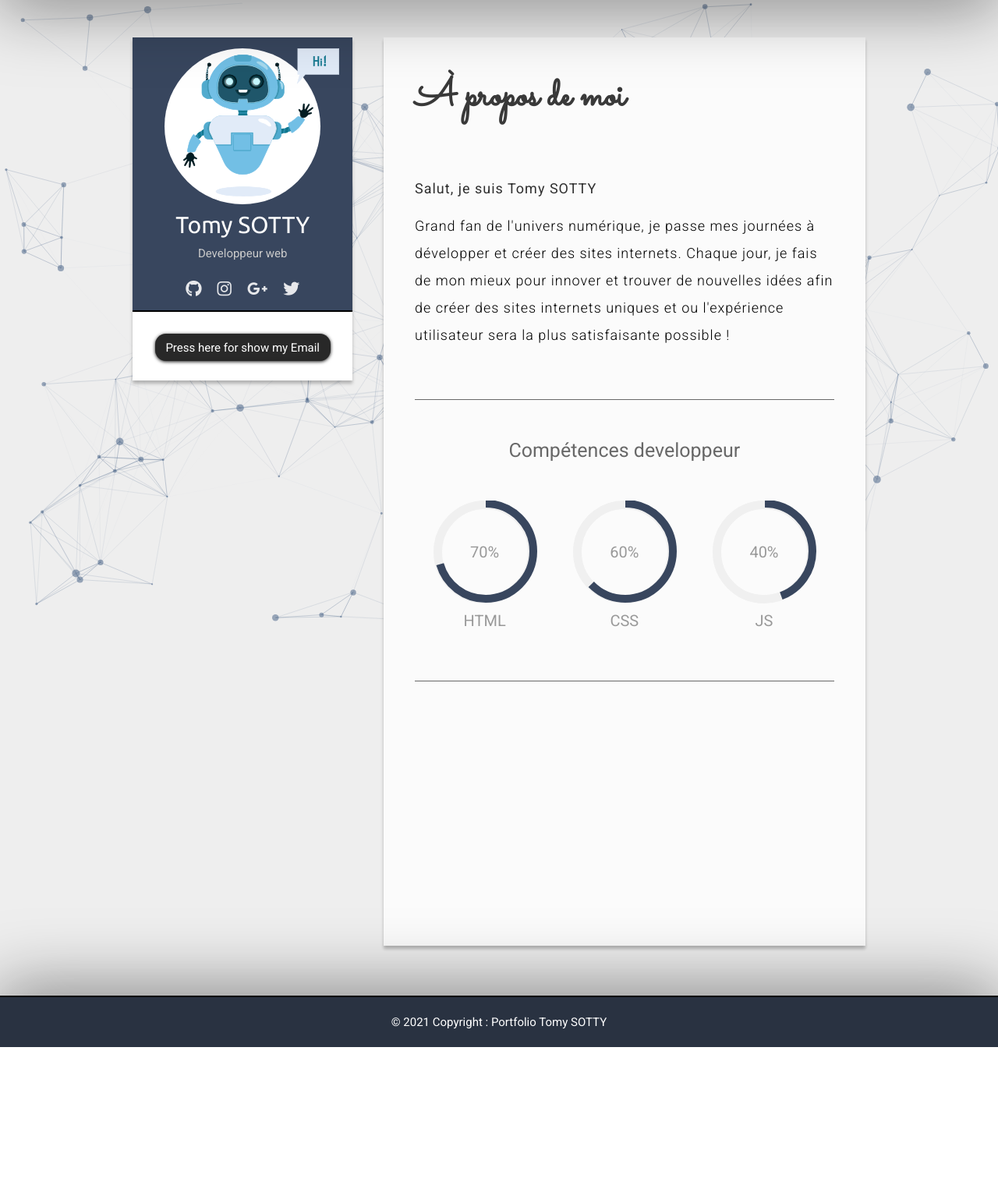
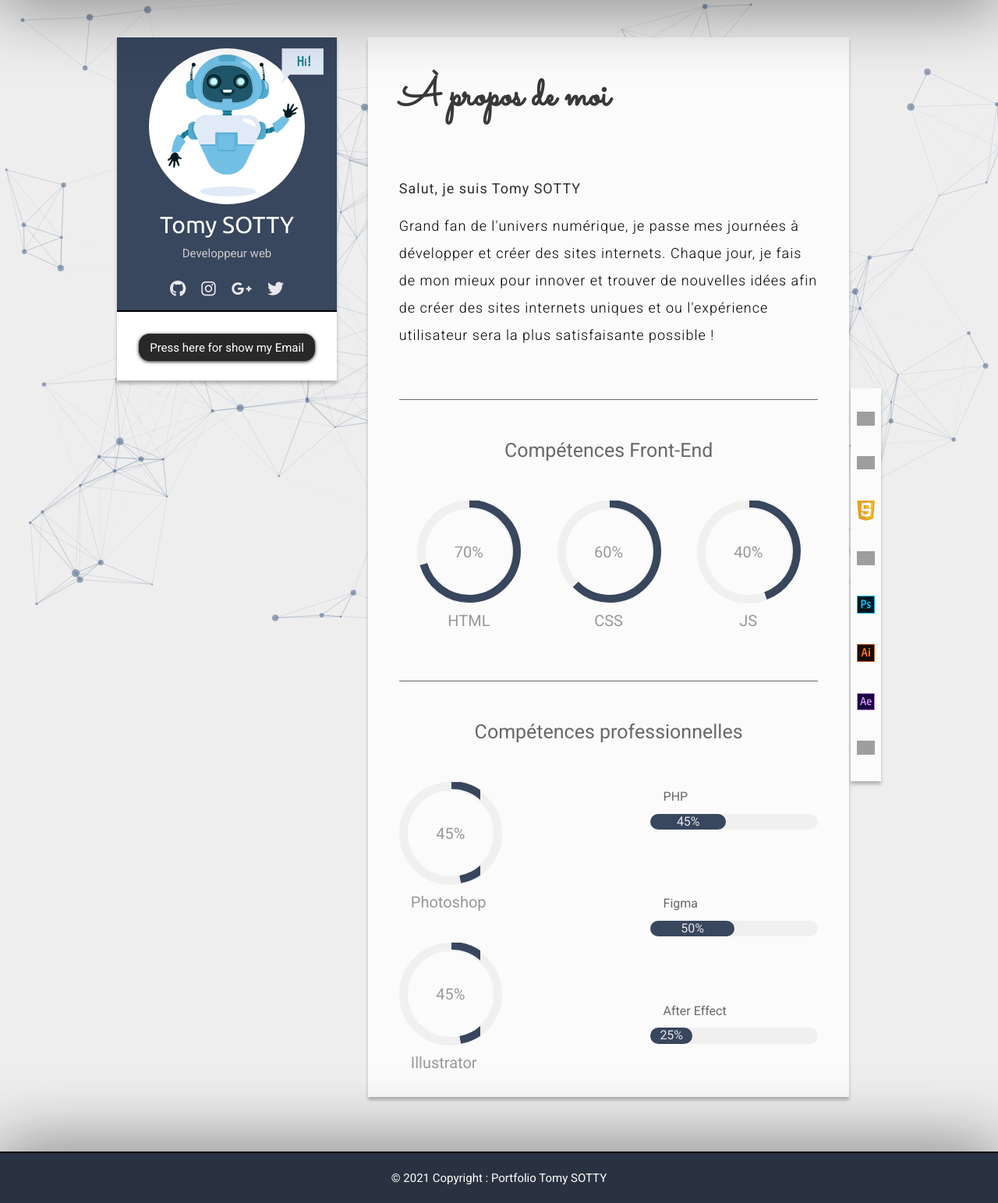
Before and after one commit to Tomy-my/Portfolio-ASC, a PHP site: page /cv.php in a window 1280 px wide. Shown: the part 66-1609 px from the top of the page at 78% size. Before the commit the page ends 1409 px from the top, so only its background shows below. Run offline with PHP 8.4, Linux system fonts and the light colour scheme; some libraries are stand-ins or nearby versions; grey boxes are pictures that could not be loaded.

Commit message:
skills pro

```diff
--- a/css/style.css
+++ b/css/style.css
@@ -236,7 +236,7 @@ p#en{
   right: 0;
 
   width: 100%;
-  height: 145vh;
+  height: 170vh;
   margin-top: 6vh;
   margin-left: auto;
   margin-right: auto;
@@ -353,6 +353,7 @@ button.email{
   width: 36vw;
   height: 97%;
   margin-left: 40px;
+  margin-right: 2px;
   padding: 40px;
   padding-bottom: 0px;
 
@@ -473,6 +474,117 @@ button.email{
   animation: show3 2s;
 }
 
+.personnel{
+  margin-top: 50px;
+}
+
+.personnel h3{
+  margin-bottom: 50px;
+
+  font-size: 25px;
+  font-weight: normal;
+  text-align: center;
+  color: #686868;
+}
+
+.int_personnel{
+  display: flex;
+  justify-content: space-around;
+}
+
+.circle_personnel{
+  display: flex;
+  flex-direction: column;
+  justify-content: space-around;
+
+  width: 50%;
+}
+
+.circle_personnel figure.chart p{
+  margin-top: 10px;
+  margin-bottom: 40px;
+  padding-left: 15px;
+  width: 78%;
+}
+
+.circle_personnel .chart{
+  width: 38%;
+}
+
+.circle_personnel svg{
+  width: 102%;
+}
+
+.chart[data-percent='4'] .outer {
+  stroke-dashoffset: 355;         /*Valeur de fin */
+  animation: show4 2s;
+}
+
+.chart[data-percent='5'] .outer {
+  stroke-dashoffset: 355;         /*Valeur de fin */
+  animation: show5 2s;
+}
+
+
+.slide_personnel{
+  display: flex;
+  flex-direction: column;
+  justify-content: space-around;
+
+  width: 50%;
+
+  color: #686868;
+}
+
+.slide_php, .slide_ae, .slide_figma{
+  width: 80%;
+  height: 5%;
+  margin-top: -110px;
+  margin-bottom: 15px;
+  margin-left: auto;
+  border-radius: 30px;
+  background-color: #f0f0f0;
+
+  color: #e6e6e6;
+}
+
+.int_php{
+  width: 45%;
+  height: 100%;
+  border-radius: 30px;
+  background-color: #38465e;
+
+  text-align: center;
+}
+
+.int_ae{
+  width: 25%;
+  height: 100%;
+  border-radius: 30px;
+  background-color: #38465e;
+
+  text-align: center;
+}
+
+.int_figma{
+  width: 50%;
+  height: 100%;
+  border-radius: 30px;
+  background-color: #38465e;
+
+  text-align: center;
+}
+
+p#title_slide{
+  margin-top: -52px;
+  padding-left: 70px;
+}
+
+
+
+
+
+
 /* -----Animation cv----- */
 .social_cv a:hover{
   transform: scale(1.1);
@@ -514,11 +626,63 @@ button.email:hover{
   }
 
   to {
-    stroke-dashoffset: 365;      /*Valeur de fin */
+    stroke-dashoffset: 355;      /*Valeur de fin */
+  }
+}
+
+@keyframes show4 {
+  from {
+    stroke-dashoffset: 535;
+  }
+
+  to {
+    stroke-dashoffset: 355;      /*Valeur de fin */
+  }
+}
+
+@keyframes show5 {
+  from {
+    stroke-dashoffset: 535;
+  }
+
+  to {
+    stroke-dashoffset: 355;      /*Valeur de fin */
   }
 }
 
 
+
+
+
+
+
+
+.skills_right{
+  display: flex;
+  flex-direction: column;
+  justify-content: space-around;
+  position: relative;
+
+  top: 0;
+  bottom: 0;
+  left: 0;
+  right: 0;
+
+  width: 3vw;
+  height: 63vh;
+  margin-top: 450px;
+
+
+  background: #fbfbfb;
+  box-shadow: 0px 4px 4px rgba(0, 0, 0, 0.25);
+
+  text-align: center;
+}
+
+.cadre_img img{
+  width: 60%;
+  margin-bottom: 25px;
+}
 
 
 
--- a/cv.php
+++ b/cv.php
@@ -29,7 +29,7 @@ include('header.php');
             </div>
             <div class="skills">
                 <div class="titre_skills">
-                    <h3>Compétences developpeur</h3>
+                    <h3>Compétences Front-End</h3>
                 </div>
                 <div class="int_skills">
                     <figure class="chart" data-percent="1">
@@ -56,11 +56,52 @@ include('header.php');
                 </div>
             </div>
             <div class="personnel">
-
+                    <h3>Compétences professionnelles</h3>
+                <div class="int_personnel">
+                    <div class="circle_personnel">
+                        <figure class="chart" data-percent="4">
+                            <figcaption>45%</figcaption>
+                            <svg width="200" height="200">
+                                <circle class="outer" cx="125" cy="67" r="61" transform="rotate(-90, 95, 95)"/>
+                            </svg>
+                            <p>Photoshop</p>
+                        </figure>
+                        <figure class="chart" data-percent="5">
+                            <figcaption>45%</figcaption>
+                            <svg width="200" height="200">
+                                <circle class="outer" cx="125" cy="67" r="61" transform="rotate(-90, 95, 95)"/>
+                            </svg>
+                            <p>Illustrator</p>
+                        </figure>
+                    </div>
+                    <div class="slide_personnel">
+                        <p id="title_slide">PHP</p>
+                        <div class="slide_php">
+                            <div class="int_php"><p><span>0</span>%</p></div>
+                        </div>
+                        <p id="title_slide">Figma</p>
+                        <div class="slide_figma">
+                            <div class="int_figma"><p><span>0</span>%</p></div>
+                        </div>
+                        <p id="title_slide">After Effect</p>
+                        <div class="slide_ae">
+                            <div class="int_ae"><p><span>0</span>%</p></div>
+                        </div>
+                    </div>
+                </div>
             </div>
         </div>
+        <div class="skills_right">
+            <div class="cadre_img"><img src="img/html.png" alt="Logo HTML" style="margin-top: 25px;"> </div>
+            <div class="cadre_img"><img src="img/css.png" alt="Logo CSS"> </div>
+            <div class="cadre_img"><img src="img/js.png" alt="Logo JS"> </div>
+            <div class="cadre_img"><img src="img/mysql.png" alt="Logo MYSQL"> </div>
+            <div class="cadre_img"><img src="img/ps.png" alt="Logo PHOTOSHOP"> </div>
+            <div class="cadre_img"><img src="img/ai.png" alt="Logo ILLUSTRATOR"> </div>
+            <div class="cadre_img"><img src="img/ae.png" alt="Logo AFTER EFFECT"> </div>
+            <div class="cadre_img"><img src="img/figma.png" alt="Logo FIGMA"> </div>
+        </div>
     </div>
-
 <?php
 include('footer.php');
 ?>
--- a/js/script.js
+++ b/js/script.js
@@ -12,3 +12,52 @@ d1.addEventListener("click", () => {
         p1.style.transition = "all 1s ease";
         }, 3500);
 })
+
+
+
+var n = 45;
+var cpt = 0;
+var duree = 5;
+var delta = Math.ceil((duree * 1000) / n);
+var node =  document.querySelector(".int_php span");
+
+function countdown() {
+  node.innerHTML = ++cpt;
+  if( cpt < n ) {
+     setTimeout(countdown, delta);
+  }
+}
+
+setTimeout(countdown, delta);
+
+
+var nAe = 25;
+var cptAe = 0;
+var dureeAe = 5;
+var deltaAe = Math.ceil((dureeAe * 1000) / nAe);
+var nodeAe =  document.querySelector(".int_ae span");
+
+function countdownAe() {
+  nodeAe.innerHTML = ++cptAe;
+  if( cptAe < nAe ) {
+     setTimeout(countdownAe, deltaAe);
+  }
+}
+
+setTimeout(countdownAe, deltaAe);
+
+
+var nF = 50;
+var cptF = 0;
+var dureeF = 5;
+var deltaF = Math.ceil((dureeF * 1000) / nF);
+var nodeF =  document.querySelector(".int_figma span");
+
+function countdownF() {
+  nodeF.innerHTML = ++cptF;
+  if( cptF < nF ) {
+     setTimeout(countdownF, deltaF);
+  }
+}
+
+setTimeout(countdownF, deltaF);
```
